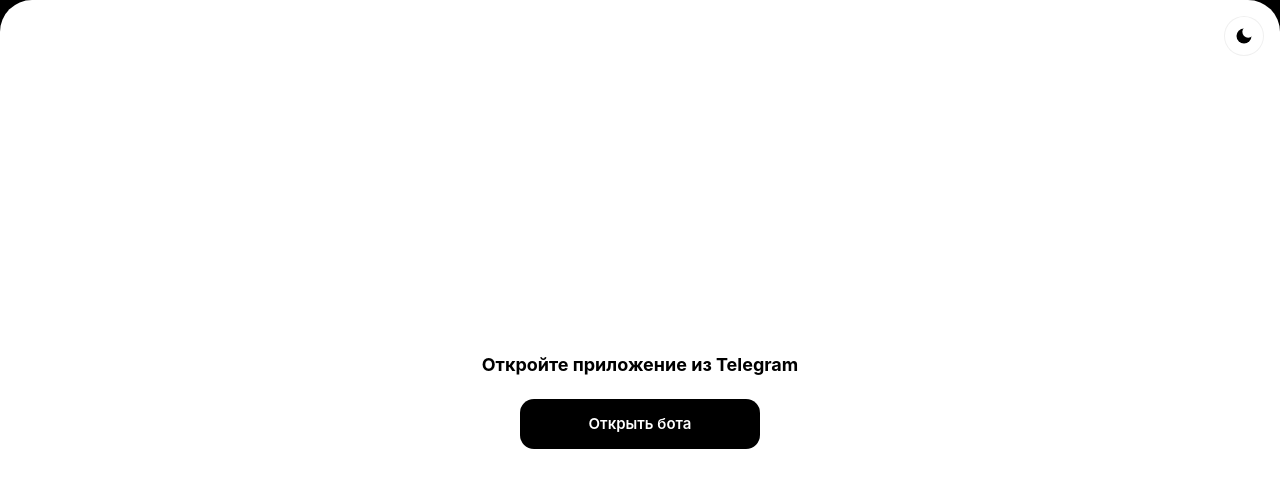
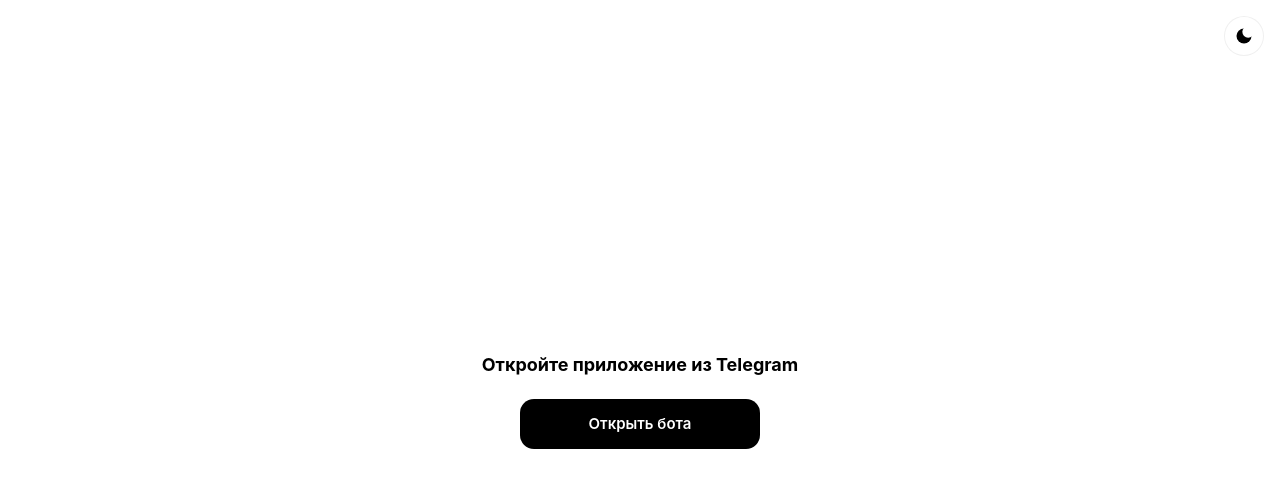
Before and after one commit to novikovLDN/atlas-miniapp, a Next.js app: page / in a window 1280 px wide. Shown: the top 488 px of the page. Built offline with nearby package versions, Linux system fonts and the light colour scheme.

Commit message:
Remove top border-radius from app-container
https://claude.ai/code/session_01BnAgYexDAT7gJhm2nBrt9x

```diff
--- a/src/app/globals.css
+++ b/src/app/globals.css
@@ -78,7 +78,7 @@ body {
 /* ─── Container ─── */
 .app-container {
   background: var(--bg-container);
-  border-radius: var(--radius-container) var(--radius-container) 0 0;
+  border-radius: 0;
   min-height: 100vh;
   position: relative;
   overflow: hidden;
```
